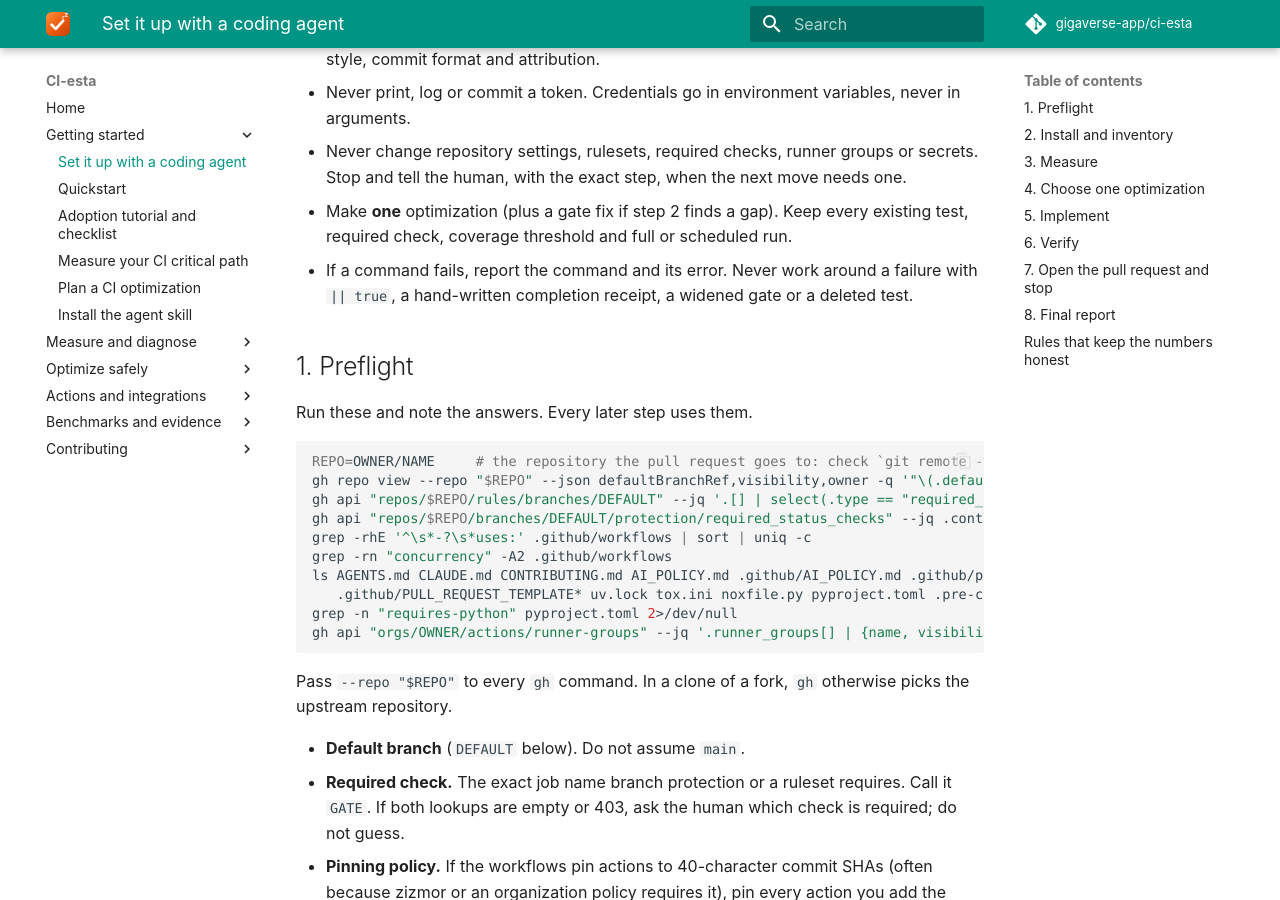
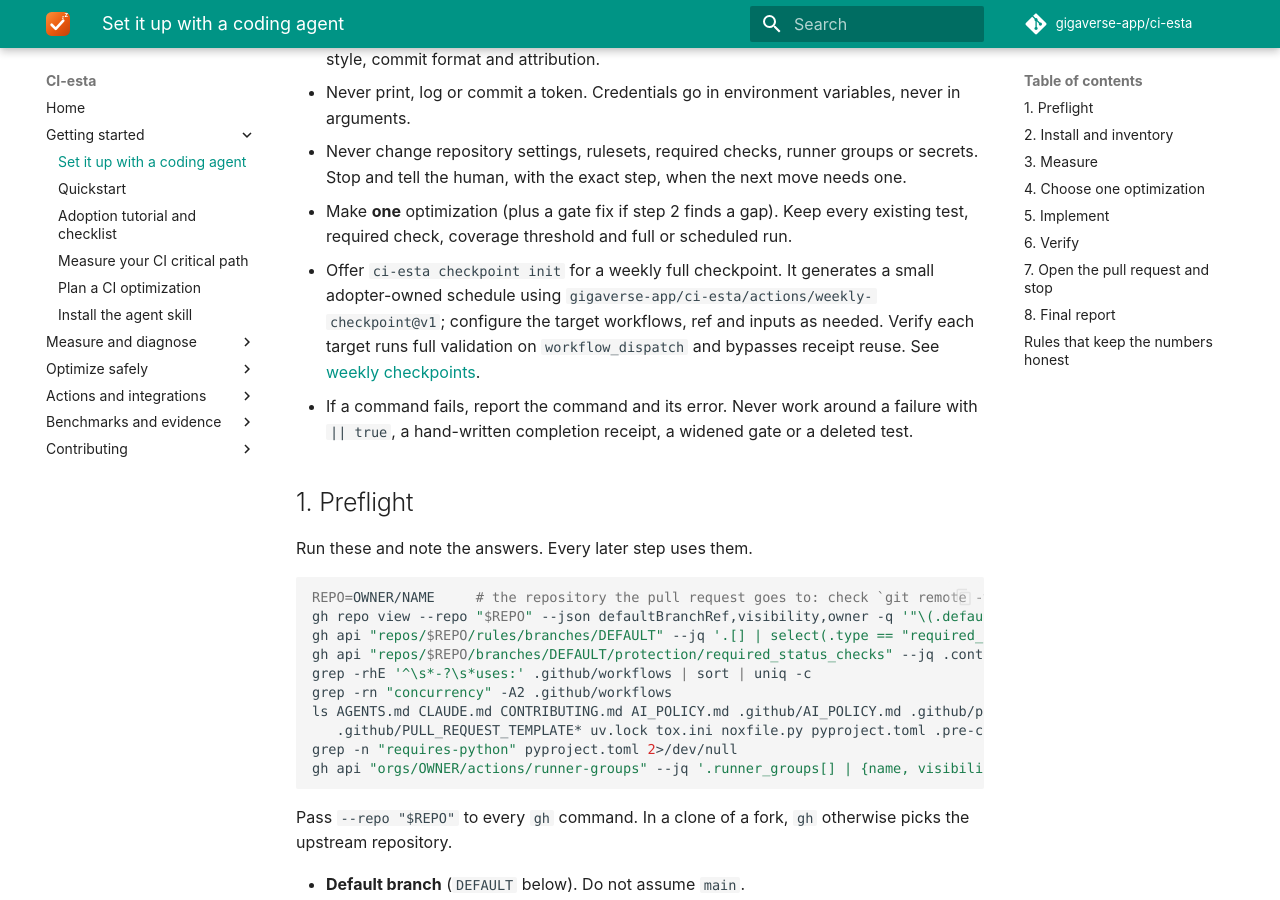
Before and after one commit to gigaverse-app/ci-esta, an MkDocs documentation site: the page built from skills/ci-esta/SKILL.md, in a window 1280 px wide and 900 px high, scrolled down 437 px. Built offline with MkDocs 1.6.1 and Material for MkDocs 9.7.7, drawn with Linux system fonts in a browser that asks for light colours; comment, search, counter and statistics services are not loaded.

```diff
--- a/skills/ci-esta/SKILL.md
+++ b/skills/ci-esta/SKILL.md
@@ -22,6 +22,10 @@ human keeps merging, required-check settings, runner groups and secrets.
   with the exact step, when the next move needs one.
 - Make **one** optimization (plus a gate fix if step 2 finds a gap). Keep every existing test, required check,
   coverage threshold and full or scheduled run.
+- Offer `ci-esta checkpoint init` for a weekly full checkpoint. It generates a small adopter-owned schedule
+  using `gigaverse-app/ci-esta/actions/weekly-checkpoint@v1`; configure the target workflows, ref and inputs
+  as needed. Verify each target runs full validation on `workflow_dispatch` and bypasses receipt reuse.
+  See [weekly checkpoints](https://github.com/gigaverse-app/ci-esta/blob/main/docs/weekly-checkpoints.md).
 - If a command fails, report the command and its error. Never work around a failure with `|| true`, a hand-written
   completion receipt, a widened gate or a deleted test.
 
```
Also changed, not shown: CONTRIBUTING.md (+8 -1 lines), 7 other files.
